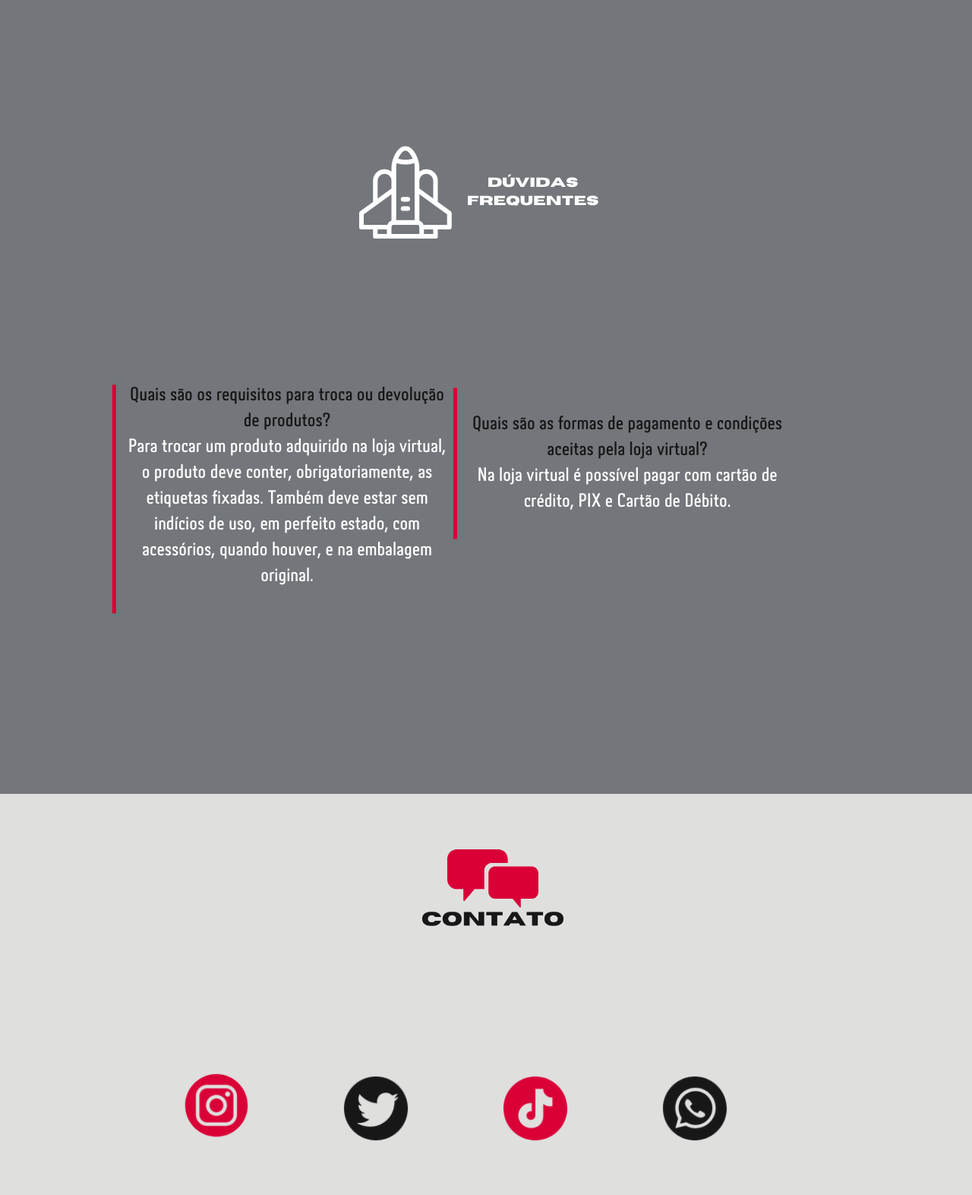
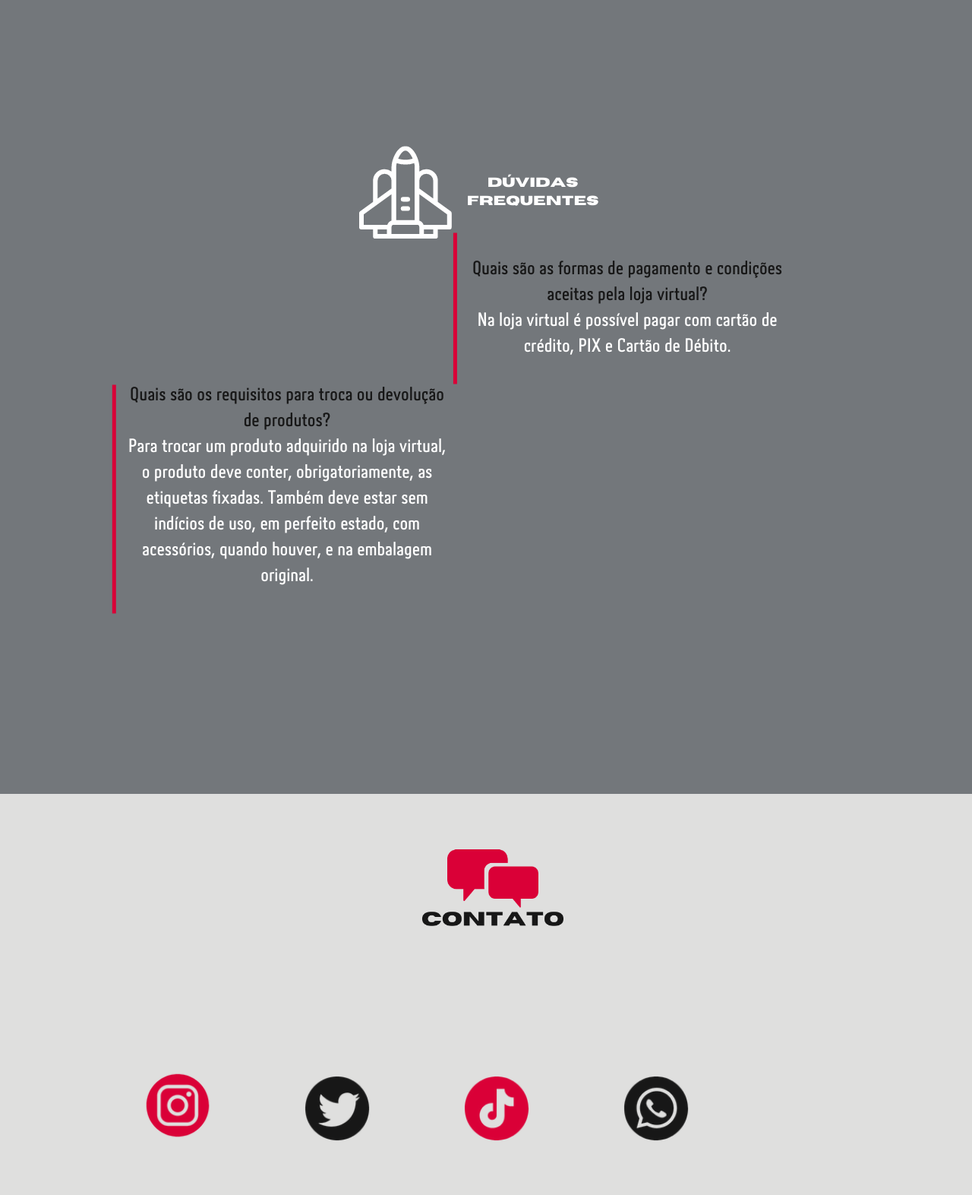
Before and after one commit to erikbayerlein/ws_codi, a plain HTML site: page index.html in a window 1280 px wide. Shown: the part 2411-3984 px from the top of the page at 76% size. Drawn offline with nearby package versions, Linux system fonts and the light colour scheme.

Commit message:
Update copymain.css

```diff
--- a/css/copymain.css
+++ b/css/copymain.css
@@ -161,7 +161,7 @@ li.slick-active button {
 
 .oquess {
     position: relative;
-    padding-left: 20%;
+    padding-left: 18%;
     bottom: 260px;
 }
 
@@ -176,14 +176,16 @@ li.slick-active button {
     bottom: 400px;
     position: relative;
     padding-left: 10%;
-    width: 500px;
+    width: 300px;
+    height: 300px;
 }
 
 .faq2 {
     bottom: 900px;
     position: relative;
     padding-left: 45%;
-    width: 500px;
+    width: 300px;
+    height: 300px;
 }
 
 .contatss {
@@ -201,7 +203,7 @@ li.slick-active button {
 
 .images {
     display: flex;
-    padding-left: 14%;
+    padding-left: 10%;
 }
 
 .insta {
```
